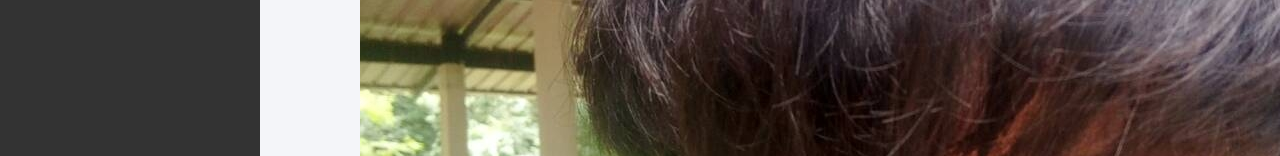
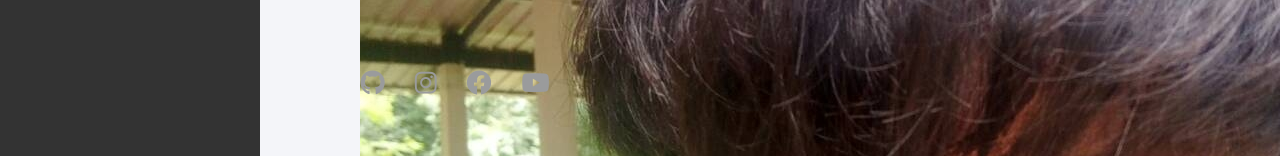
Before and after one commit to bew32/react-portfolio, a React (Create React App) app: page /about in a window 1280 px wide. Shown: the part 644-800 px from the top of the page. Built offline with nearby package versions, Linux system fonts and the light colour scheme.

Commit message:
Update About.js

```diff
--- a/src/contents/About.js
+++ b/src/contents/About.js
@@ -1,5 +1,6 @@
 import React, { Component } from 'react'
 import profilepic1 from '../img/profile1.jpg'
+import Social from '../components/Social';
 
 class About extends Component {
     render() {
@@ -11,6 +12,7 @@ class About extends Component {
                 <h3>Hi, I'm tawat</h3>
                 <p>My name is Tawat studying at Nakhon Pathom Rajabhat University
                 <br/>Major Software Engineering</p>
+                <Social />
             </div>
         );
     }
```
